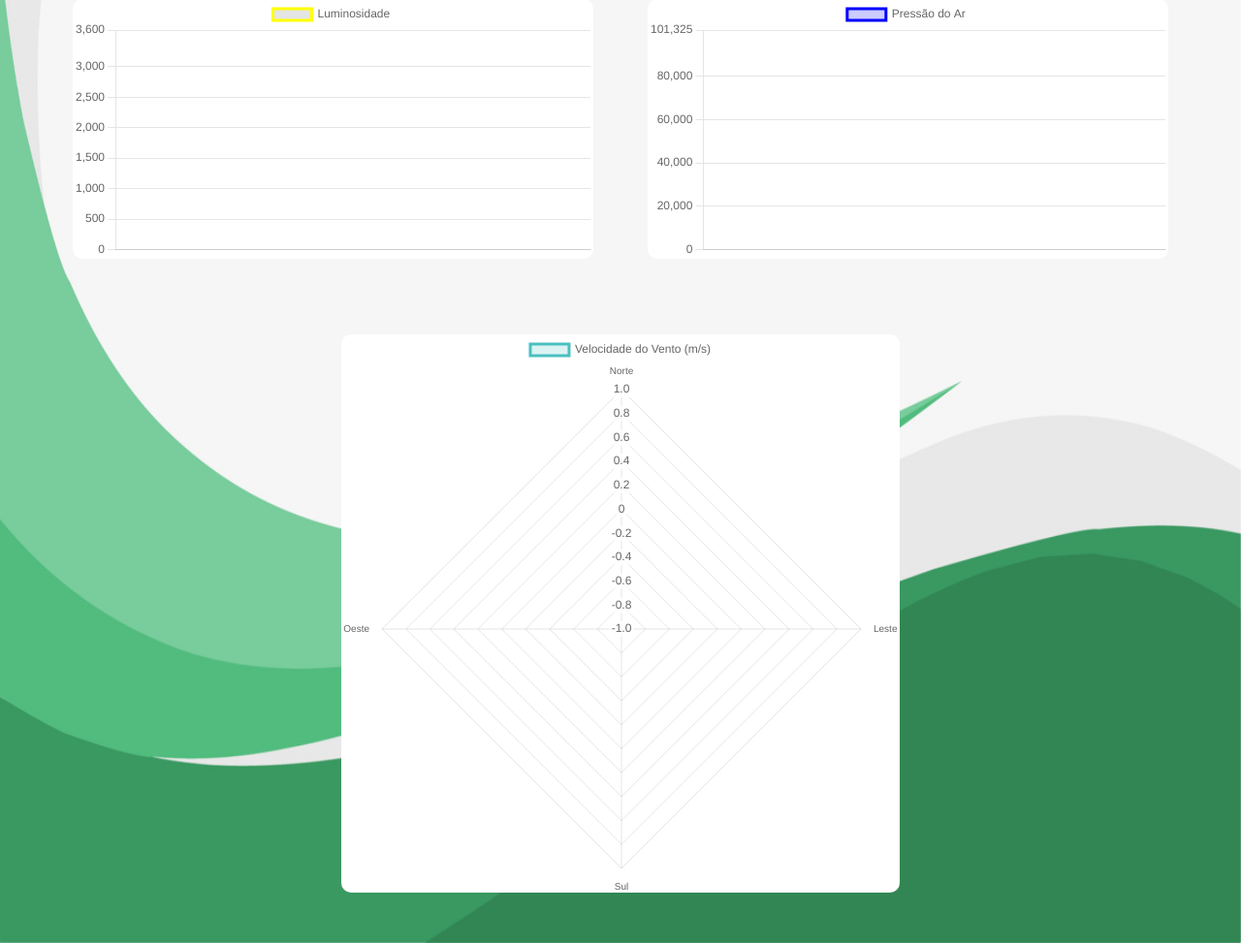
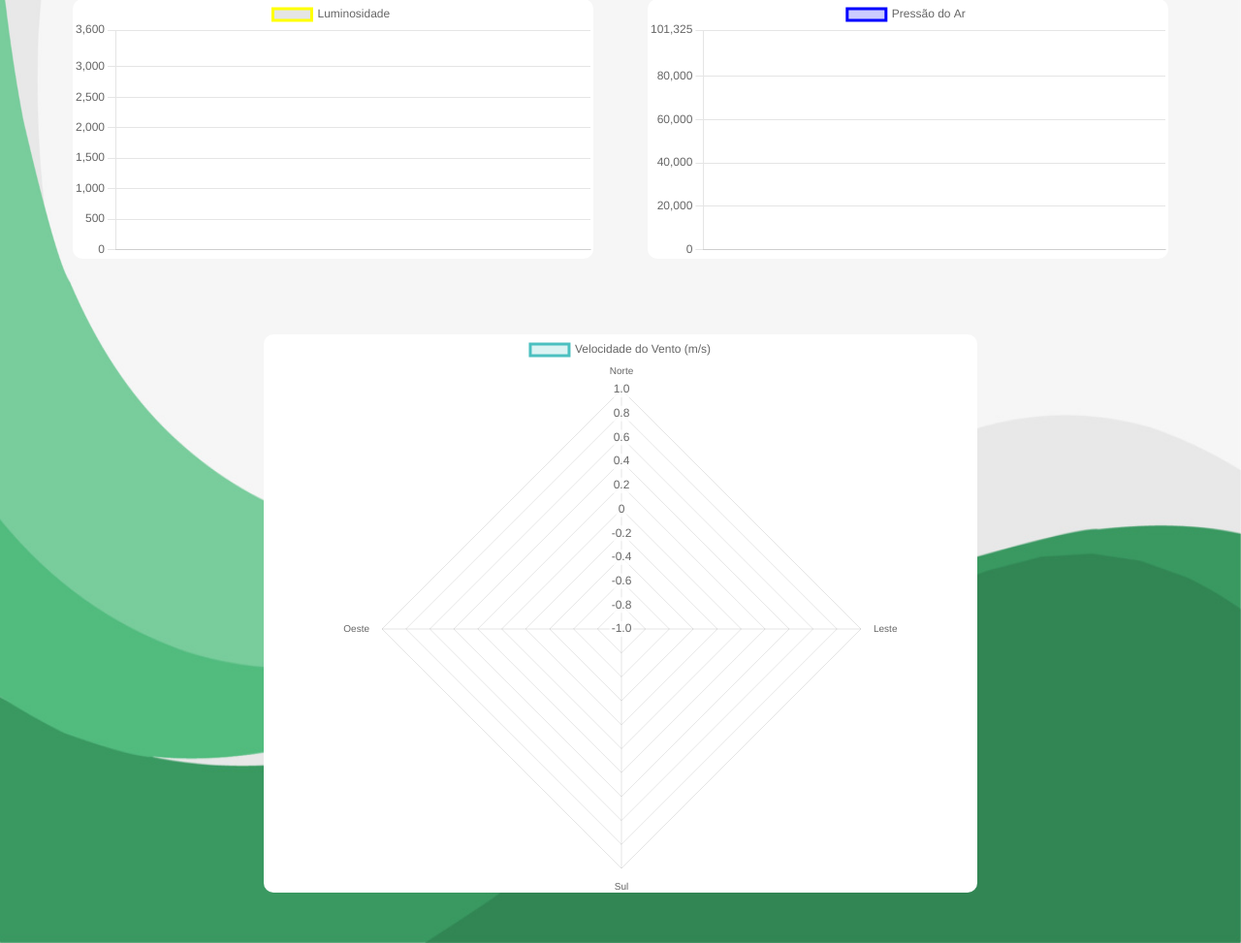
Before and after one commit to nicholas-apolinario03/nicholas-apolinario03.github.io, a PHP site: page /Graficos.html in a window 1280 px wide. Shown: the part 431-1404 px from the top of the page at 97% size. Run offline with PHP 8.4, Linux system fonts and the light colour scheme.

Commit message:
Update Graficos.css

```diff
--- a/Graficos.css
+++ b/Graficos.css
@@ -71,7 +71,7 @@ body {
 
 .grafic_wind {
     width: 100%;
-    max-width: 36em;
+    max-width: 46em;
     height: 36em;
     display: inline-block;
     margin: 3em auto;
```
